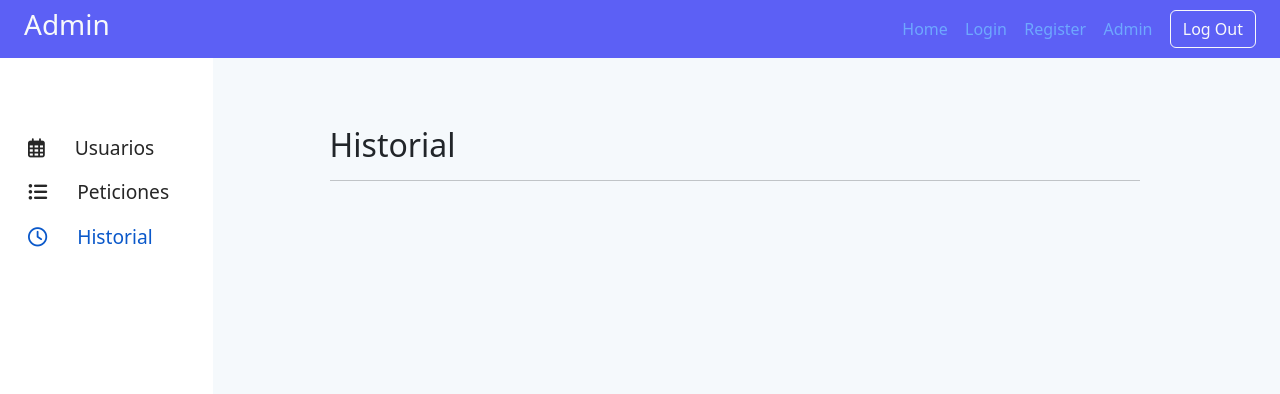
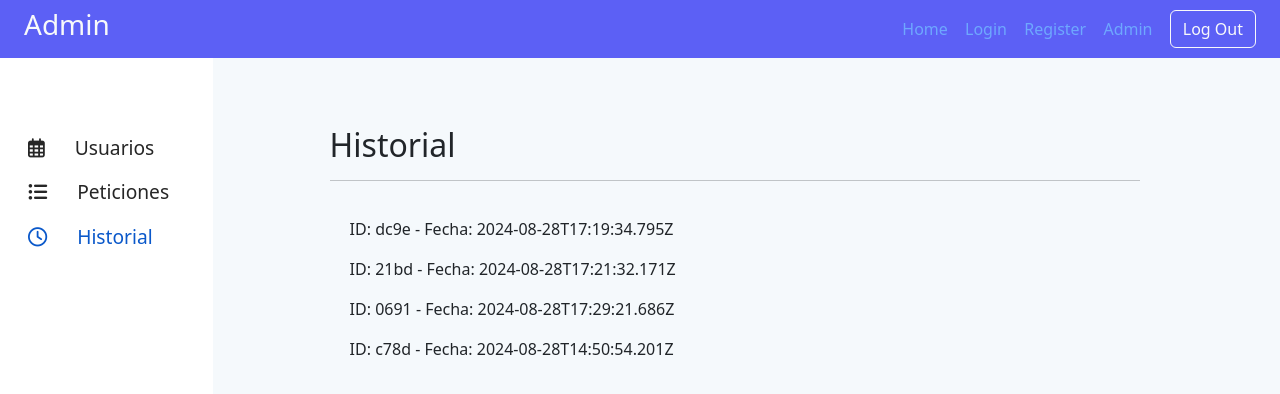
Before and after one commit to chrisbmx20/sistema-permiso-computadora, a website with bundled scripts: page public/admin.html in a window 1280 px wide. Both pictures are taken after a click on the link "Historial". Built offline with nearby package versions, Linux system fonts and the light colour scheme; data requests are answered from the project's data file.

Commit message:
mostrar historial

```diff
--- a/db.json
+++ b/db.json
@@ -468,11 +468,6 @@
   ],
   "historial": [
     {
-      "id": "1",
-      "id-peticion": "NE369",
-      "fecha": "27-08-2024"
-    },
-    {
       "id": "a53c",
       "idSolicitud": "dc9e",
       "fecha": "2024-08-28T17:19:34.795Z"
--- a/public/admin.html
+++ b/public/admin.html
@@ -62,7 +62,7 @@
                 <div id="historial" class="events">
                   <h2>Historial</h2>
                   <hr>
-
+                  <div class="container" id="tabla-contenedor-historial"></div>
 
               </div>
             </section>
--- a/public/js/admin.js
+++ b/public/js/admin.js
@@ -5,6 +5,8 @@ import { deletePeticion } from "../../services/solicitud/delete-solicitud.js"
 import { getUserById } from "../../services/usuario/get-usuario.js"
 
 import { updateSolicitud } from  "../../services/solicitud/put-solicitud.js"
+
+import { getHistoral } from '../../services/historial/get-historial.js'
 
 const usuariosBtn = document.getElementById("usuarios");
 const peticionesBtn = document.getElementById("peticiones");
@@ -57,7 +59,6 @@ async function mostrarPeticiones() {
     const solicitudes = await getSolicitudes();
 
     const tablaContenedor = document.getElementById('tabla-contenedor');
-
 
     const tabla = document.createElement('table');
     tabla.classList.add('table', 'table-striped', 'table-bordered');
@@ -230,3 +231,24 @@ function createButtons(){
 
     return btnContainer;
 }
+
+
+
+function loadHistorial(historial) {
+    const tablaContenedorHistorial = document.getElementById('tabla-contenedor-historial');
+    tablaContenedorHistorial.innerHTML = '';
+
+    historial.forEach(mostrar => {
+        const historyDiv = document.createElement('div');
+        historyDiv.className = '';
+        historyDiv.innerHTML = `
+            <p>ID: ${mostrar.idSolicitud} - Fecha: ${mostrar.fecha}</p>
+        `;
+        tablaContenedorHistorial.appendChild(historyDiv);
+    });
+}
+
+window.onload = async function () {
+    const historial = await getHistoral();
+    loadHistorial(historial);
+}
```
